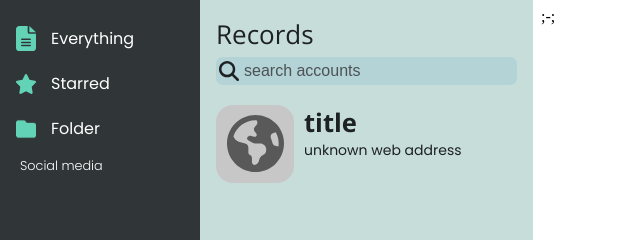
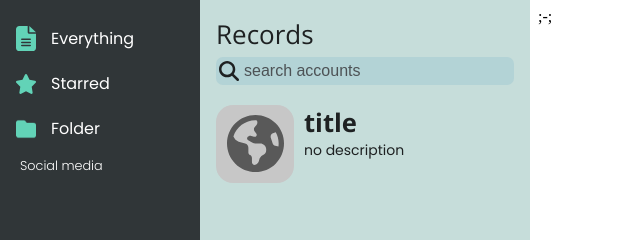
Before and after one commit to Rap1zer/Password-Manager, a website: page renderer/main-page.html in a window 1280 px wide. Shown: the top 240 px of the page, 0-640 px from the left. Drawn offline with Linux system fonts and the light colour scheme.

Commit message:
small updates to records list styles

```diff
--- a/renderer/main-page.css
+++ b/renderer/main-page.css
@@ -78,7 +78,7 @@ body {
   background-color: #c6ddda;
   width: 26vw;
   height: 100vh;
-  max-width: 400px;
+  max-width: 330px;
   padding: 1em;
 }
 
@@ -123,7 +123,7 @@ body {
   margin: 0;
 }
 
-.record-web-address {
+.record-description {
   font-size: 0.875rem;
   margin: 0;
 }
--- a/renderer/main-page.html
+++ b/renderer/main-page.html
@@ -37,7 +37,7 @@
         <img class="record-icon" src="../images/unknown-logo.svg" alt="" />
         <div>
           <h1 class="record-title">title</h1>
-          <p class="record-web-address">unknown web address</p>
+          <p class="record-description">no description</p>
         </div>
       </div>
     </div>
```
